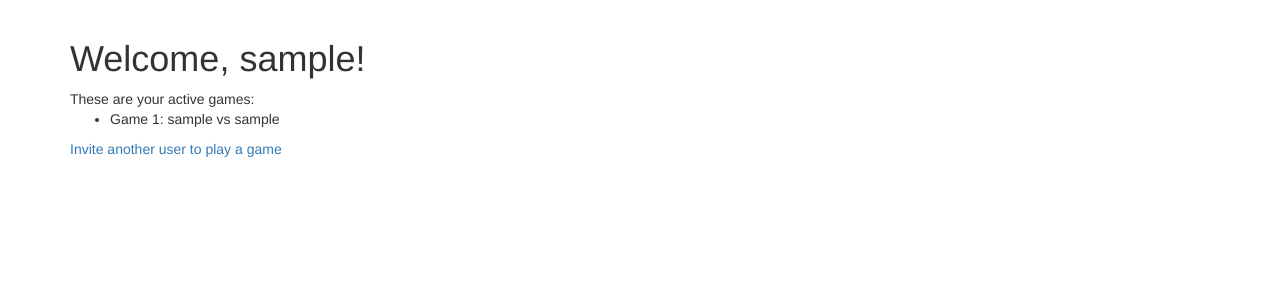
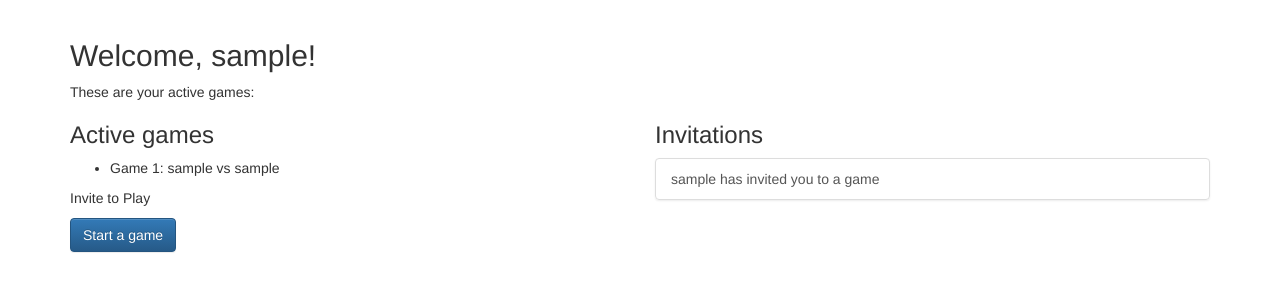
Before and after one commit to ethanbrown3/DjangoTicTacToe, a Django app: page /player/home in a window 1280 px wide. Shown: the part 51-351 px from the top of the page. Run offline with Django 3.2, Linux system fonts and the light colour scheme; a user stored in the database is signed in; tables that the repository leaves empty hold one stand-in row (values such as "Sample post"); some libraries are stand-ins or nearby versions.

Commit message:
Accepting invitation feature added.

```diff
--- a/tictactoe/gameplay/admin.py
+++ b/tictactoe/gameplay/admin.py
@@ -8,4 +8,5 @@ class GameAdmin(admin.ModelAdmin):
     list_display = ('id', 'first_player', 'second_player', 'status')
     list_editable = ('status',)
 
+
 admin.site.register(Move)
--- a/tictactoe/player/urls.py
+++ b/tictactoe/player/urls.py
@@ -1,7 +1,7 @@
 from django.urls import path, re_path
 from django.contrib.auth.views import LoginView, LogoutView
 
-from .views import home, new_invitation
+from .views import home, new_invitation, accept_invitation
 
 
 urlpatterns = [
@@ -12,5 +12,7 @@ urlpatterns = [
     path('logout',
          LogoutView.as_view(),
          name="player_logout"),
-    path('new_invitation', new_invitation, name='player_new_invitation')
+    path('new_invitation', new_invitation, name='player_new_invitation'),
+    re_path(r'accept_invitation/(?P<id>\d+)/$', accept_invitation, name="player_accept_invitation")
+    # (?P<id>\d+)/$ passes argument id
 ]
--- a/tictactoe/player/views.py
+++ b/tictactoe/player/views.py
@@ -1,4 +1,5 @@
-from django.shortcuts import render, redirect
+from django.core.exceptions import PermissionDenied
+from django.shortcuts import render, redirect, get_object_or_404
 from django.contrib.auth.decorators import login_required
 
 from .forms import InvitationForm
@@ -15,9 +16,10 @@ def home(request):
     """
     my_games = Game.objects.games_for_user(request.user)
     active_games = my_games.active()
-
+    invitations = request.user.invitations_received.all()
     return render(request, "player/home.html",
-                  {'games': active_games})
+                  {'games': active_games,
+                   'invitations': invitations})
 
 
 @login_required
@@ -32,3 +34,23 @@ def new_invitation(request):
     else:
         form = InvitationForm()
     return render(request, 'player/new_invitation_form.html', {'form': form})
+
+
+@login_required
+def accept_invitation(request, id):
+    invitation = get_object_or_404(Invitation, pk=id)
+    if not request.user == invitation.to_user:
+        raise PermissionDenied
+    if request.method == 'POST':
+        if "accept" in request.POST:
+            game = Game.objects.create(
+                first_player=invitation.to_user,
+                second_player=invitation.from_user
+            )
+        invitation.delete()
+        return redirect('player_home')
+    else:
+        return render(request,
+                      "player/accept_invitation_form.html",
+                      {'invitation': invitation}
+                      )
--- a/tictactoe/templates/player/home.html
+++ b/tictactoe/templates/player/home.html
@@ -6,16 +6,38 @@
 
 {% block content %}
 
-    <h1>Welcome, {{ user.username }}!</h1>
+    <h2>Welcome, {{ user.username }}!</h2>
     These are your active games:
 
-    <ul>
-    {% for g in games %}
-        <li>Game {{ g.id }}: {{ g.first_player }} vs {{ g.second_player }}</li>
-    {% endfor %}
-    </ul>
+    <div class="row">
+        <div class="col-md-6">
+            <h3>Active games</h3>
 
-    <a href="{% url 'player_new_invitation' %}">
-        Invite another user to play a game
-    </a>
+            <ul>
+            {% for g in games %}
+                <li>Game {{ g.id }}: {{ g.first_player }} vs {{ g.second_player }}</li>
+            {% endfor %}
+            </ul>
+            <p>Invite to Play</p>
+            <p>
+                <a class="btn btn-primary"
+                        href="{% url 'player_new_invitation' %}">Start a game</a>
+            </p>
+        </div>
+        <div class="col-md-6">
+            <h3>Invitations</h3>
+            {% if invitations %}
+                <div class="list-group">
+                    {% for inv in invitations %}
+                        <a class="list-group-item"
+                           href="{% url 'player_accept_invitation' id=inv.id %}">
+                            {{ inv.from_user.username }} has invited you to a game
+                        </a>
+                    {% endfor %}
+                </div>
+            {% else %}
+                <p>You have no invitations.</p>
+            {% endif %}
+        </div>
+    </div>
 {% endblock %}
```
Also changed, not shown: tictactoe/templates/player/accept_invitation_form.html (added, +19 -0 lines).
